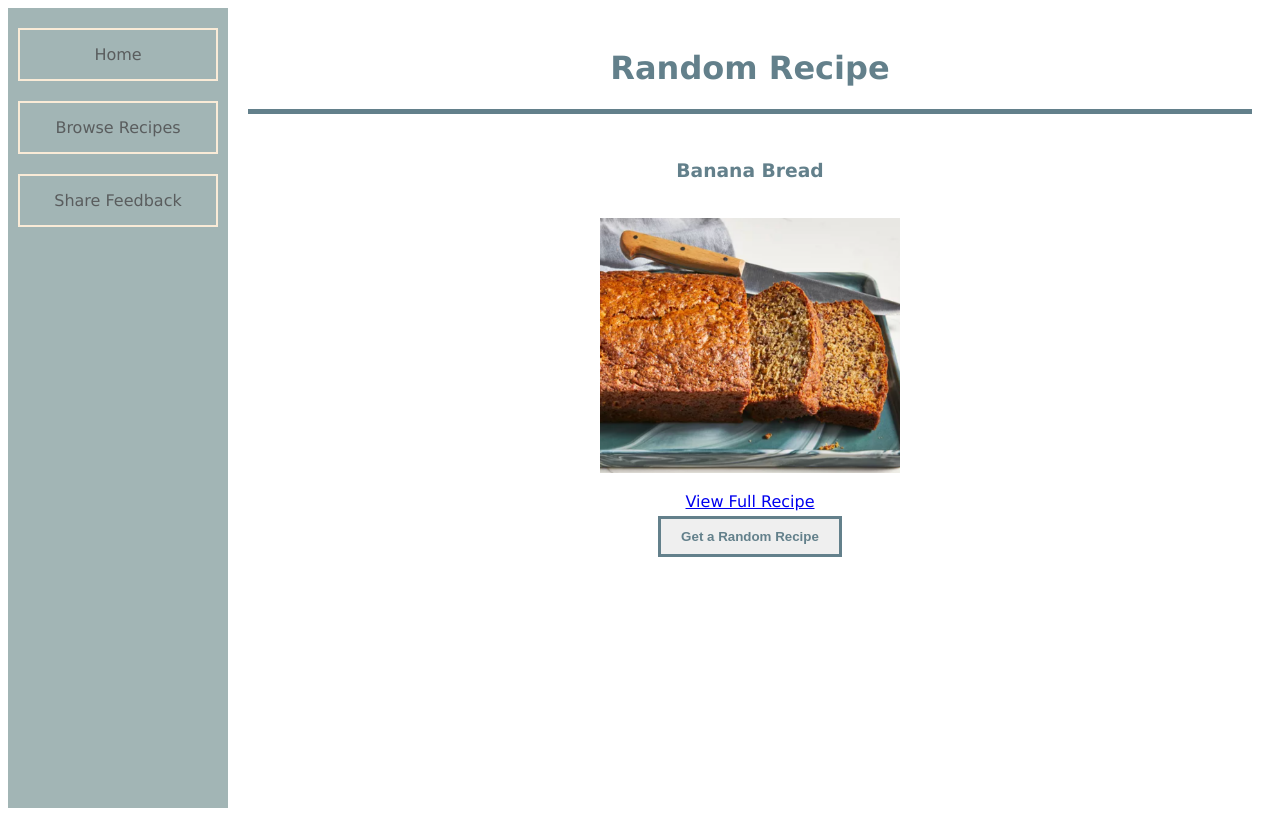
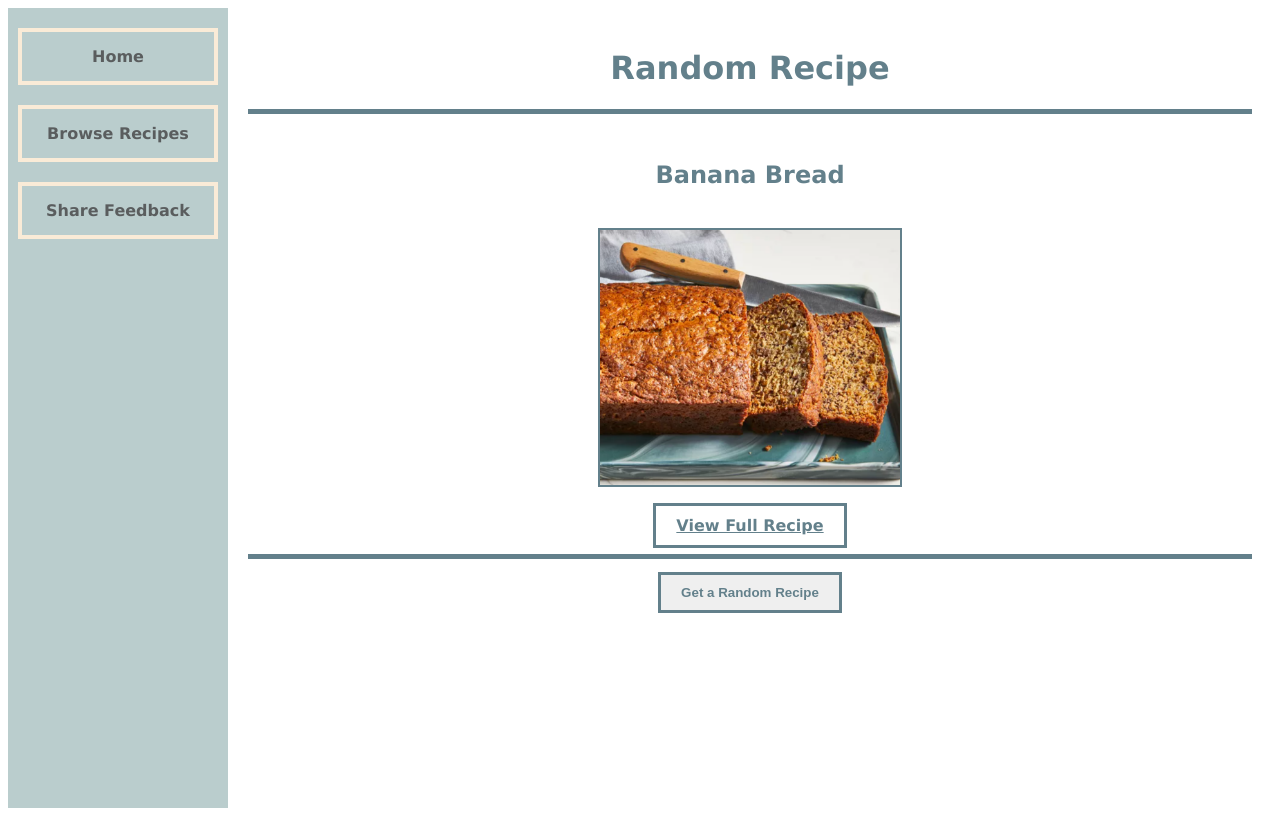
Before and after one commit to Zev-GD/WebDevFinalProject, a plain HTML site: page random.html in a window 1280 px wide. Both pictures are taken after a click on the button "Get a Random Recipe". Drawn offline with Linux system fonts and the light colour scheme.

Commit message:
menu changes

```diff
--- a/random.html
+++ b/random.html
@@ -20,11 +20,12 @@
         <br>
 
         <div id="randomdisplay" class="hide">
-            <h3 id="recipeName"></h3>
+            <h2 id="recipeName"></h3>
             <br>
             <img id="recipeImage" src="" alt="Recipe Image" style="max-width: 300px;">
             <br>
             <a id="recipeLink" href="">View Full Recipe</a>
+            <hr>
         </div>
         <button id="randomButton">Get a Random Recipe</button>
 
--- a/style.css
+++ b/style.css
@@ -9,7 +9,7 @@ body {
 
 .menu {
     width: 200px;
-    background-color: rgb(162, 181, 181);
+    background-color: rgb(186, 205, 205);
     display: flex;
     flex-direction: column;
     padding: 10px;
@@ -18,10 +18,11 @@ body {
 .menu a {
     text-decoration: none;
     color:rgb(90, 93, 94);
-    border: 2px solid antiquewhite;
+    border: 4px solid antiquewhite;
     padding: 15px;
     margin: 10px 0;
     text-align: center;
+    font-weight: bold;
 
 }
 
@@ -160,3 +161,24 @@ ul {
 #column {
     flex: 1;
 }
+
+#recipeLink {
+    padding: 10px 20px;
+    margin: 5px;
+    border: 3px solid rgb(99, 128, 139);
+    color: rgb(99, 128, 139);
+    cursor: pointer;
+    font-weight: bold;
+    margin-bottom: 20px;
+    line-height: 40px;
+
+}
+
+#recipeLink:hover {
+    background-color: rgb(99, 128, 139);
+    color: antiquewhite;
+}
+
+#recipeImage {
+    border: 2px solid rgb(99, 128, 139);
+}
```
Also changed, not shown: 1 other file.
